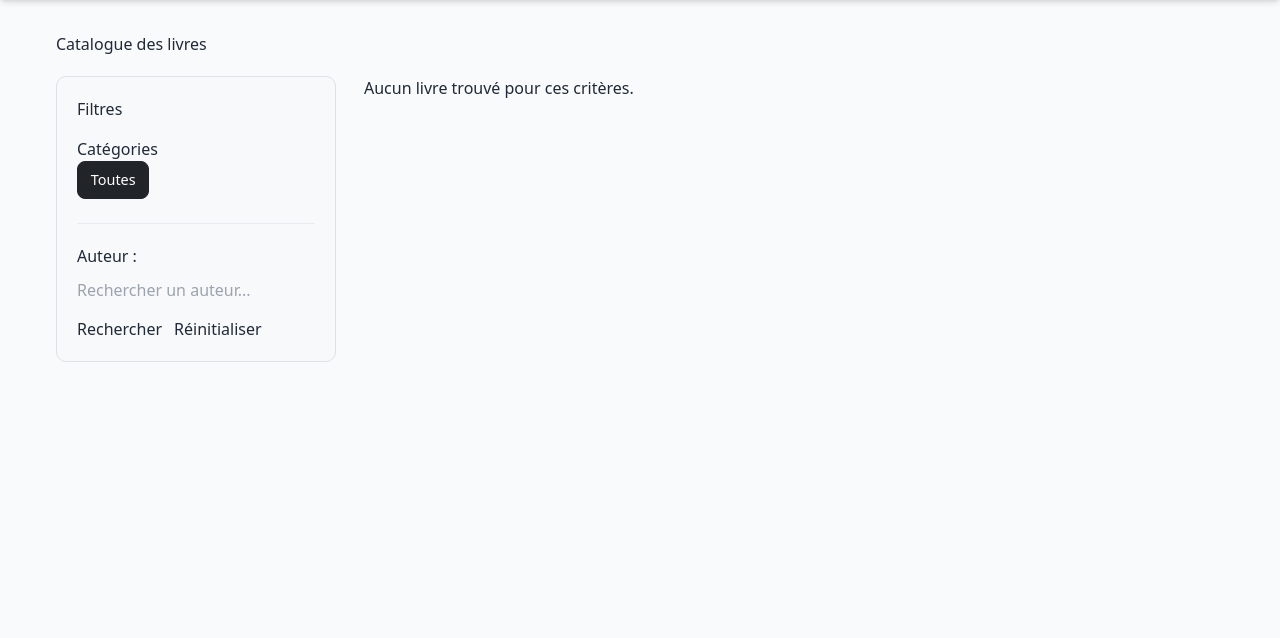
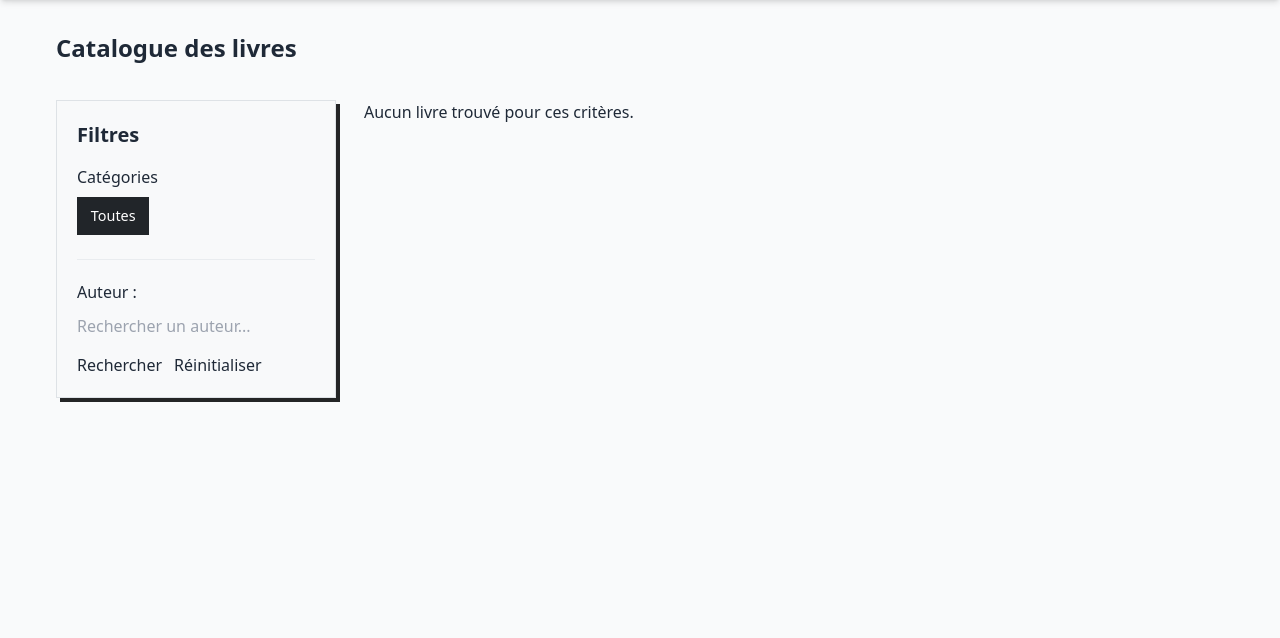
Before and after one commit to JocelyneMinard/Brief_Django, a Django app: template library/ReadMe/templates/ReadMe/catalog.html in a window 1280 px wide. Shown: the part 64-702 px from the top of the page. Run offline with Django 5.2, Linux system fonts and the light colour scheme; the template is opened without the code that fills it, so the values that code supplies are empty; style sheets or scripts are compiled from the project's sources; some libraries are stand-ins or nearby versions.

Commit message:
Review reservation and add tab, review style catalog

```diff
--- a/library/ReadMe/static/ReadMe/css/ReadMe.css
+++ b/library/ReadMe/static/ReadMe/css/ReadMe.css
@@ -2,7 +2,7 @@
 
 /* Vos styles supplémentaires */
 .shadow-hard {
-  box-shadow: 4px 4px 0px #111827;
+  box-shadow: 4px 4px 0px #242526;
   transition: transform 0.1s ease, box-shadow 0.1s ease;
 }
 
@@ -12,13 +12,13 @@
 }
 
 .shadow-hard-sm {
-  box-shadow: 3px 3px 0px #111827;
+  box-shadow: 3px 3px 0px #242526;
   transition: transform 0.1s ease, box-shadow 0.1s ease;
 }
 
 .shadow-hard-sm:hover {
   transform: translate(1px, 1px);
-  box-shadow: 2px 2px 0px #111827;
+  box-shadow: 2px 2px 0px #242526;
 }
 
 .screentone-bg {
@@ -59,7 +59,6 @@
     top: 1rem;
     padding: 1.25rem;
     border: 1px solid #dee2e6;
-    border-radius: 10px;
     background: #f8f9fa;
 }
 
@@ -67,7 +66,6 @@
     display: flex;
     align-items: center;
     justify-content: space-between;
-    margin-bottom: 1rem;
 }
 
 .filter-group + .filter-group {
@@ -85,7 +83,6 @@
 .category-pill {
     padding: 0.45rem 0.8rem;
     border: 1px solid #ced4da;
-    border-radius: 8px;
     background: #fff;
     color: #212529;
     text-decoration: none;
@@ -164,7 +161,6 @@
 
 .book-card {
     border: 1px solid #ddd;
-    border-radius: 8px;
     overflow: hidden;
     background: #fff;
     display: flex;
@@ -252,10 +248,8 @@
 
 .book-detail-cover {
     aspect-ratio: 3 / 4.2;
-    border-radius: 12px;
     overflow: hidden;
     background: #1e293b;
-    box-shadow: 0 10px 25px rgba(15, 23, 42, 0.12);
 }
 
 .book-detail-cover img {
@@ -355,20 +349,7 @@
     display: inline-flex;
     align-items: center;
     justify-content: center;
-    text-decoration: none;
-    padding: 0.6rem 1.35rem;
-    border: none;
-    border-radius: 8px;
-    background-color: #0f172a;
-    color: #ffffff;
-    font-size: 0.95rem;
-    font-weight: 600;
-    cursor: pointer;
     transition: background-color 0.15s ease, opacity 0.15s ease;
-}
-
-.reserve-btn:hover:not(:disabled) {
-    background-color: #1e293b;
 }
 
 .reserve-btn:disabled {
--- a/library/ReadMe/templates/ReadMe/book_details.html
+++ b/library/ReadMe/templates/ReadMe/book_details.html
@@ -13,10 +13,11 @@
     </div>
 
     <article class="book-detail">
-        <div class="book-detail-cover">
+        <div class="book-detail-cover shadow-hard ">
             <img
                 src="{{ cover_url }}"
                 alt="Couverture de {{ book.title }}"
+                class="shadow-hard"
             >
         </div>
 
@@ -59,7 +60,7 @@
                             data-book-title="{{ book.title }}"
                         >
                             {% csrf_token %}
-                            <button type="submit" class="reserve-btn">
+                            <button type="submit" class="cursor-pointer bg-blue-600 text-white px-4 py-2 rounded-lg text-sm font-medium hover:bg-blue-700 transition reserve-btn">
                                 Réserver
                             </button>
                         </form>
--- a/library/ReadMe/templates/ReadMe/catalog.html
+++ b/library/ReadMe/templates/ReadMe/catalog.html
@@ -6,7 +6,7 @@
 {% endblock  %}
 {% block content %}
     <div class="catalog-header">
-        <h2>Catalogue des livres</h2>
+        <h2 class="text-2xl font-bold mb-4">Catalogue des livres</h2>
         <button
             type="button"
             id="toggle-filters-btn"
@@ -21,9 +21,9 @@
     <div id="sidebar-backdrop" class="sidebar-backdrop" hidden></div>
 
     <div class="catalog-layout">
-        <aside id="filter-sidebar" class="filter-sidebar" aria-label="Filtres du catalogue">
+        <aside id="filter-sidebar" class="filter-sidebar shadow-hard" aria-label="Filtres du catalogue">
             <div class="filter-sidebar-header">
-                <h3>Filtres</h3>
+                <h3 class="text-xl font-bold mb-4">Filtres</h3>
                 <button
                     type="button"
                     id="close-filters-btn"
@@ -35,7 +35,7 @@
             </div>
 
             <div class="filter-group">
-                <h4>Catégories</h4>
+                <h4 class="mb-2">Catégories</h4>
                 <div id="category-filters" class="category-filters" role="group" aria-label="Filtrer par catégorie">
                     <a
                         href="?{% if selected_author %}author={{ selected_author|urlencode }}{% endif %}"
@@ -49,7 +49,7 @@
                         <a
                             href="?category={{ category.pk }}{% if selected_author %}&author={{ selected_author|urlencode }}{% endif %}"
                             data-category="{{ category.pk }}"
-                            class="category-pill {% if category.pk == selected_category %}is-active{% endif %}"
+                            class="category-pill shadow-hard {% if category.pk == selected_category %}is-active{% endif %}"
                         >
                             {{ category.name }}
                         </a>
@@ -87,7 +87,7 @@
                             href="{% url 'ReadMe:book_details' book.pk %}{% if book.cover_path %}?cover={{ book.cover_path|urlencode }}{% endif %}"
                             class="book-card-link"
                         >
-                            <article class="book-card">
+                            <article class="book-card shadow-hard">
                                 <div class="book-cover">
                                     <img
                                         src="{{ book.cover_url }}"
--- a/library/ReadMe/templates/ReadMe/index.html
+++ b/library/ReadMe/templates/ReadMe/index.html
@@ -23,7 +23,7 @@
             {% endif %}
 
             <div class="flex flex-wrap gap-4">
-                <a href="#selection" class="bg-red-500 text-white font-extrabold text-xs tracking-wide px-5 py-3.5 border-2 border-gray-900 shadow-hard cursor-pointer">
+                <a href="/readme/catalog" class="bg-red-500 text-white font-extrabold text-xs tracking-wide px-5 py-3.5 border-2 border-gray-900 shadow-hard cursor-pointer">
                 EXPLORER LE CATALOGUE →
                 </a>
             </div>
```
Also changed, not shown: library/ReadMe/templates/ReadMe/reservation.html (+35 -5 lines), library/ReadMe/views/reservation.py (+18 -2 lines).
